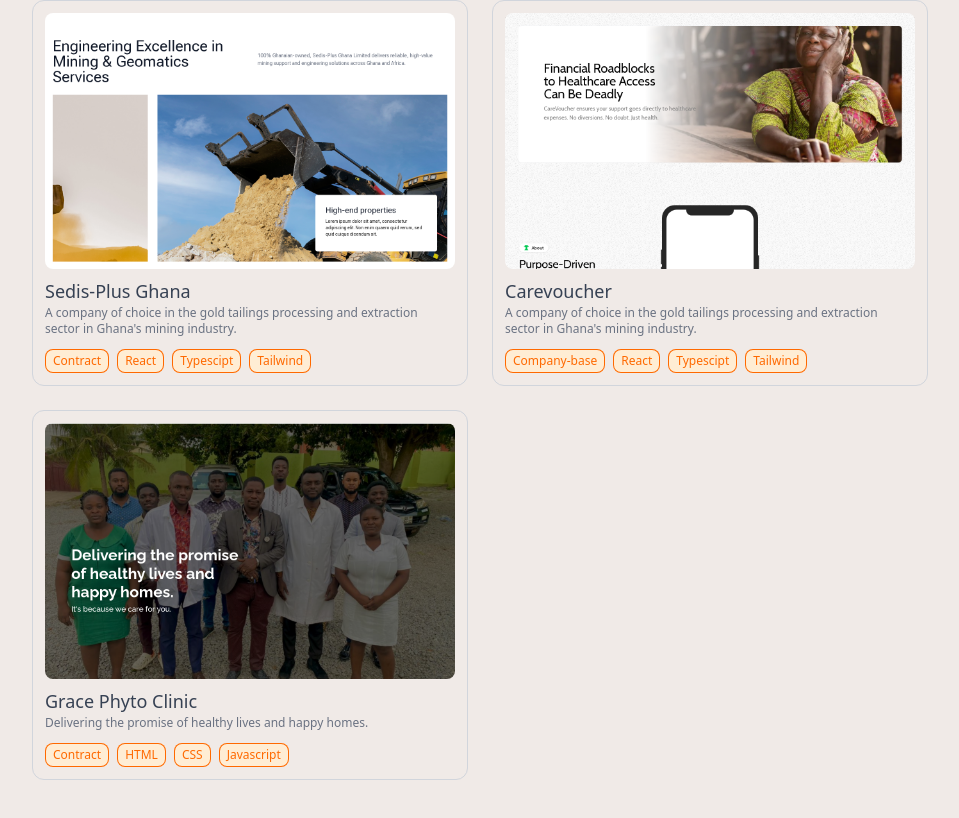
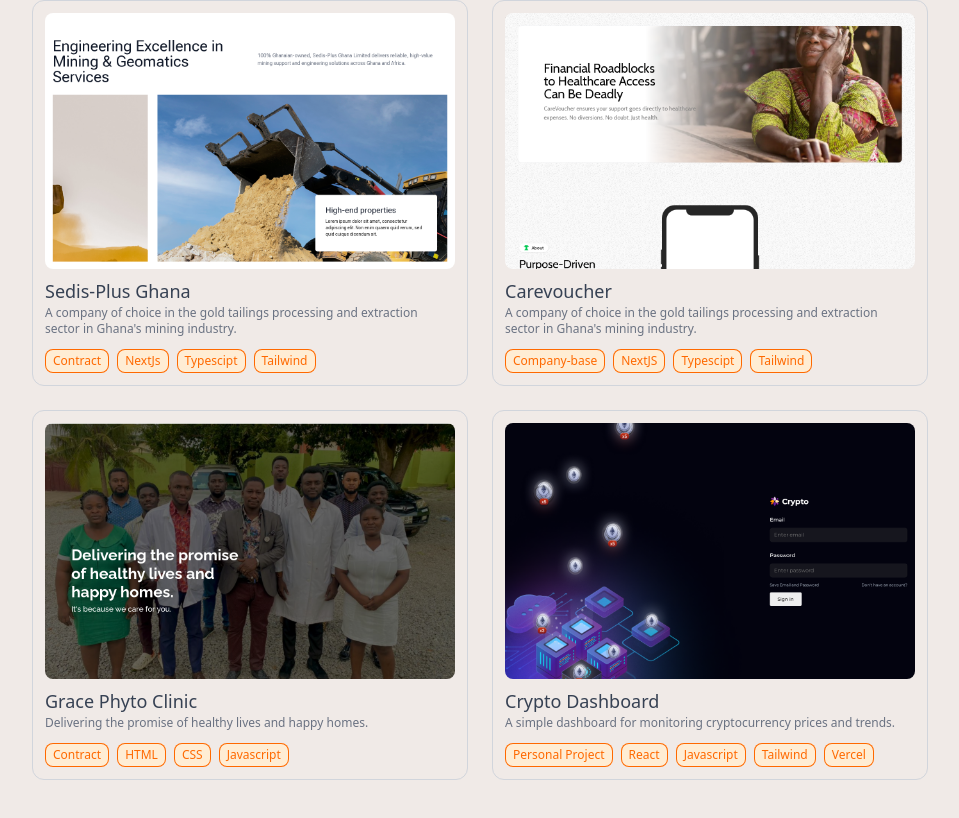
Before and after one commit to AE4041/asamoahe3, a Next.js app: page /projects in a window 1280 px wide. Shown: the part 666-1484 px from the top of the page, without its empty margins (160-1119 px from the left). Built offline with nearby package versions, Linux system fonts and the light colour scheme.

Commit message:
added new project

```diff
--- a/src/app/projects/data.ts
+++ b/src/app/projects/data.ts
@@ -27,14 +27,14 @@
         description: "A company of choice in the gold tailings processing and extraction sector in Ghana's mining industry.",
         url: "https://sedisplusgh.com/",
         imageUrl: "/images/sedis.png",
-        tags: ["Contract", "React", "Typescipt", "Tailwind"]
+        tags: ["Contract", "NextJs", "Typescipt", "Tailwind"]
     },
     {
         title: "Carevoucher",
         description: "A company of choice in the gold tailings processing and extraction sector in Ghana's mining industry.",
         url: "https://curare.info/carevoucher",
         imageUrl: "/images/carevoucher.png",
-        tags: ["Company-base", "React", "Typescipt", "Tailwind"]
+        tags: ["Company-base", "NextJS", "Typescipt", "Tailwind"]
     },
     {
         title: "Grace Phyto Clinic",
@@ -42,5 +42,12 @@
         url: "https://gracephytoclinic.com/?i=1",
         imageUrl: "/images/gracephyto.png",
         tags: ["Contract", "HTML", "CSS", "Javascript"]
+    },
+    {
+        title: "Crypto Dashboard",
+        description: "A simple dashboard for monitoring cryptocurrency prices and trends.",
+        url: "https://crypto-wallet-dashbaord.vercel.app/",
+        imageUrl: "/images/crypto.png",
+        tags: ["Personal Project", "React", "Javascript", "Tailwind", "Vercel"]
     }
 ]
```
Also changed, not shown: public/images/crypto.png (added).
